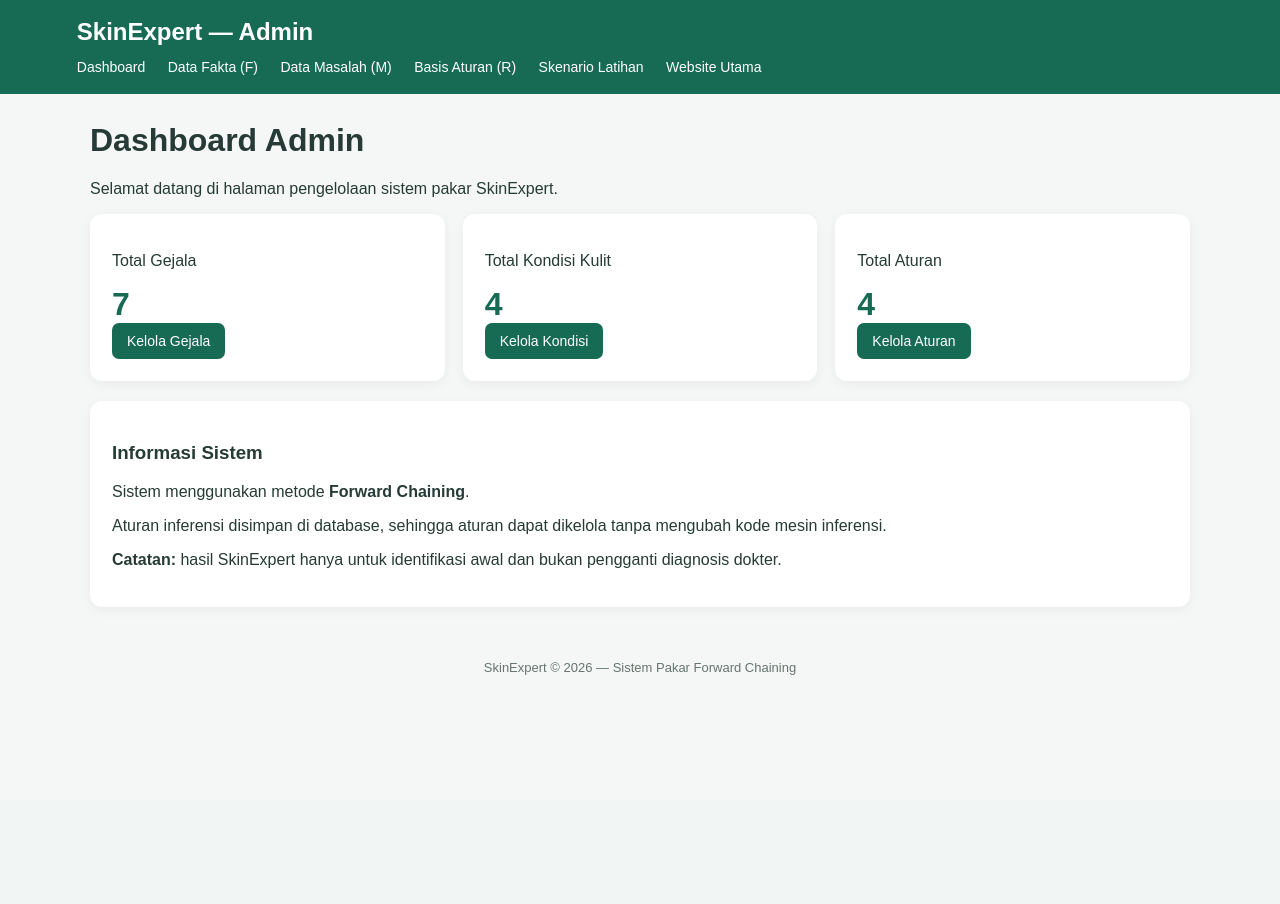
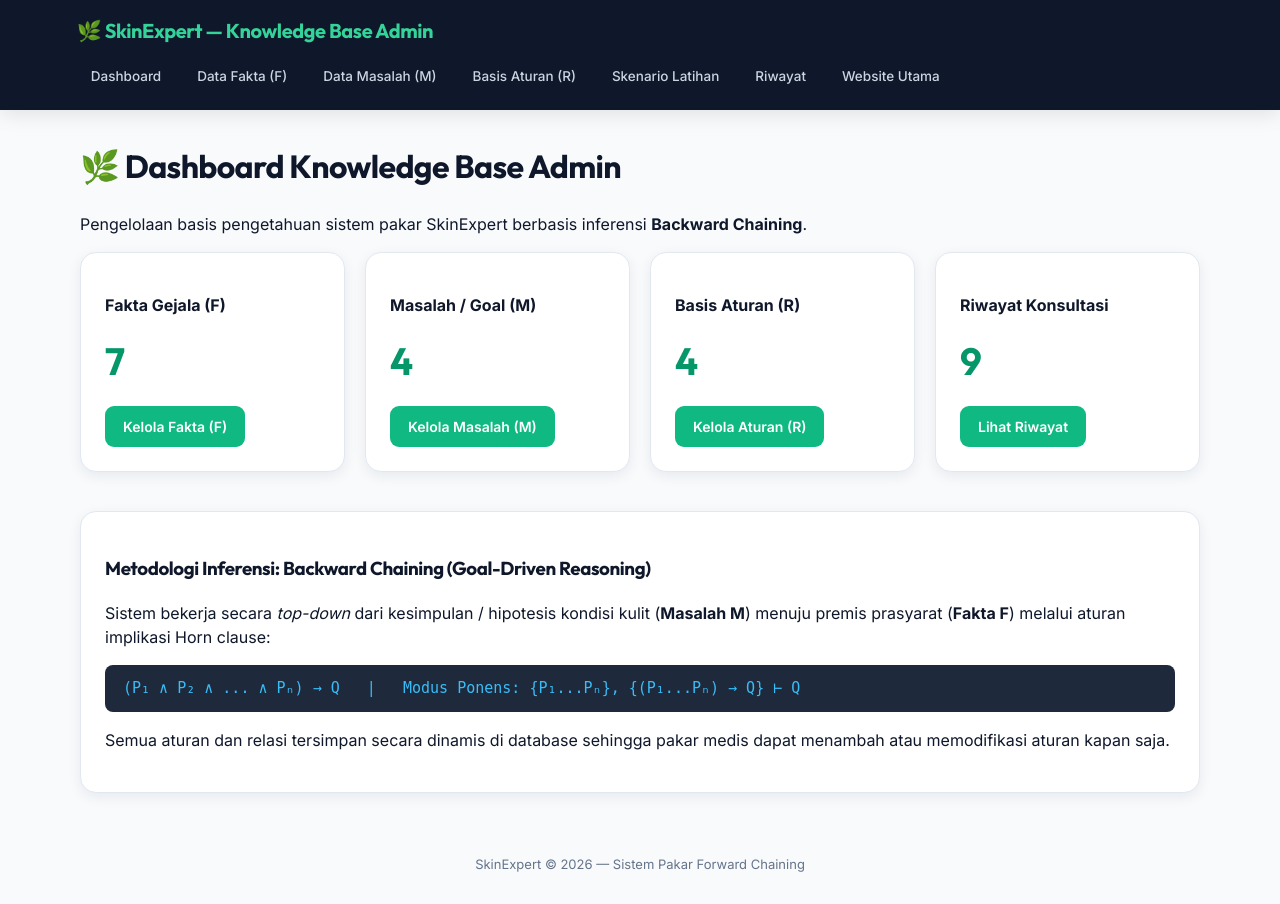
Before and after one commit to oziajayakan/skinexpert, a PHP site: page /admin/index.php in a window 1280 px wide. Before the commit the page ends 675 px from the top, so only its background shows below. Run offline with PHP 8.4, Linux system fonts and the light colour scheme; data comes from the database, SQL or seed files in the repository; both versions use the stored data as it was after the commit.

Commit message:
fix: resolve fatal error in konsultasi, eliminate database timeout, activate R01, modernize admin UI, and stabilize backward chaining engine

```diff
--- a/admin/aturan.php
+++ b/admin/aturan.php
@@ -168,11 +168,11 @@ if ($_SERVER["REQUEST_METHOD"] === "POST") {
                 } catch (Throwable $e) {
                     $conn->rollback();
 
-                    if ($e instanceof mysqli_sql_exception &&
-                        $e->getCode() == 1062) {
+                    $isUnique = ($e->getCode() == 1062) || (stripos($e->getMessage(), 'UNIQUE') !== false);
+                    if ($isUnique) {
                         $pesan = "Kode aturan sudah digunakan.";
                     } else {
-                        $pesan = "Aturan gagal disimpan. Periksa data lalu coba lagi.";
+                        $pesan = "Aturan gagal disimpan. Periksa data lalu coba lagi: " . $e->getMessage();
                     }
                     $jenisPesan = "pesan error";
                 }
--- a/admin/gejala.php
+++ b/admin/gejala.php
@@ -1,4 +1,5 @@
 <?php
+session_start();
 require_once __DIR__ . "/../config/database.php";
 
 $pesan = "";
@@ -39,8 +40,9 @@ if ($_SERVER["REQUEST_METHOD"] === "POST") {
 
                 header("Location: gejala.php?status=sukses");
                 exit;
-            } catch (mysqli_sql_exception $e) {
-                $pesan = $e->getCode() == 1062
+            } catch (Throwable $e) {
+                $isUnique = ($e->getCode() == 1062) || (stripos($e->getMessage(), 'UNIQUE') !== false);
+                $pesan = $isUnique
                     ? "Kode gejala sudah digunakan. Gunakan kode lain."
                     : "Data gagal disimpan. Periksa kembali data yang dimasukkan.";
                 $jenisPesan = "pesan error";
--- a/admin/header.php
+++ b/admin/header.php
@@ -8,105 +8,208 @@ if (!isset($judulHalaman)) {
 <head>
     <meta charset="UTF-8">
     <meta name="viewport" content="width=device-width, initial-scale=1.0">
-    <title><?= htmlspecialchars($judulHalaman) ?> | SkinExpert</title>
+    <title><?= htmlspecialchars($judulHalaman) ?> | SkinExpert Admin</title>
+    <link rel="preconnect" href="https://fonts.googleapis.com">
+    <link rel="preconnect" href="https://fonts.gstatic.com" crossorigin>
+    <link href="https://fonts.googleapis.com/css2?family=Inter:wght@400;500;600;700&family=Outfit:wght@500;600;700;800&display=swap" rel="stylesheet">
     <style>
+        :root {
+            --primary: #10b981;
+            --primary-dark: #059669;
+            --primary-light: #ecfdf5;
+            --text-main: #0f172a;
+            --text-muted: #64748b;
+            --bg-body: #f8fafc;
+            --card-bg: #ffffff;
+            --border: #e2e8f0;
+            --radius-md: 12px;
+            --radius-lg: 16px;
+            --shadow-sm: 0 1px 3px rgba(0,0,0,0.05);
+            --shadow-md: 0 4px 14px rgba(15,23,42,0.07);
+        }
         * { box-sizing: border-box; }
         body {
             margin: 0;
-            font-family: Arial, sans-serif;
-            background: #f4f7f6;
-            color: #263b35;
+            font-family: 'Inter', -apple-system, BlinkMacSystemFont, sans-serif;
+            background: var(--bg-body);
+            color: var(--text-main);
+            line-height: 1.5;
+        }
+        h1, h2, h3, h4, h5, h6 {
+            font-family: 'Outfit', sans-serif;
+            color: var(--text-main);
+            letter-spacing: -0.02em;
         }
         .navbar {
-            background: #176b55;
+            background: #0f172a;
             color: white;
-            padding: 18px 6%;
+            padding: 16px 6%;
+            display: flex;
+            align-items: center;
+            justify-content: space-between;
+            flex-wrap: wrap;
+            gap: 12px;
+            box-shadow: 0 4px 20px rgba(0,0,0,0.1);
         }
-        .navbar h2 { margin: 0 0 12px; }
+        .navbar h2 {
+            margin: 0;
+            font-size: 1.25rem;
+            color: #34d399;
+            display: flex;
+            align-items: center;
+            gap: 8px;
+        }
+        .navbar nav {
+            display: flex;
+            flex-wrap: wrap;
+            gap: 8px;
+            align-items: center;
+        }
         .navbar a {
+            color: #cbd5e1;
+            text-decoration: none;
+            padding: 8px 14px;
+            border-radius: 8px;
+            font-size: 13.5px;
+            font-weight: 500;
+            transition: all 0.2s ease;
+        }
+        .navbar a:hover {
             color: white;
-            text-decoration: none;
-            margin-right: 18px;
-            font-size: 14px;
+            background: rgba(255,255,255,0.08);
+        }
+        .navbar a.active {
+            background: rgba(16,185,129,0.15);
+            color: #34d399;
         }
         .container {
             width: 92%;
-            max-width: 1100px;
-            margin: 28px auto;
+            max-width: 1120px;
+            margin: 32px auto;
         }
         .card {
-            background: white;
-            padding: 22px;
-            border-radius: 12px;
-            box-shadow: 0 3px 12px #0000000d;
-            margin-bottom: 20px;
+            background: var(--card-bg);
+            padding: 24px;
+            border-radius: var(--radius-lg);
+            box-shadow: var(--shadow-md);
+            border: 1px solid var(--border);
+            margin-bottom: 24px;
         }
         .grid {
             display: grid;
-            grid-template-columns: repeat(auto-fit, minmax(200px, 1fr));
-            gap: 18px;
+            grid-template-columns: repeat(auto-fit, minmax(220px, 1fr));
+            gap: 20px;
         }
-        .angka { font-size: 32px; font-weight: bold; color: #176b55; }
-        label { display: block; margin: 12px 0 6px; }
+        .angka {
+            font-family: 'Outfit', sans-serif;
+            font-size: 38px;
+            font-weight: 700;
+            color: var(--primary-dark);
+            margin: 8px 0 16px;
+        }
+        label {
+            display: block;
+            margin: 14px 0 6px;
+            font-weight: 600;
+            font-size: 14px;
+            color: #334155;
+        }
         input[type=text], textarea, select {
             width: 100%;
-            padding: 11px;
-            border: 1px solid #ccd7d2;
-            border-radius: 7px;
+            padding: 11px 14px;
+            border: 1.5px solid var(--border);
+            border-radius: 9px;
             font: inherit;
+            background: #ffffff;
+            color: #1e293b;
+            transition: border-color 0.2s;
+        }
+        input[type=text]:focus, textarea:focus, select:focus {
+            outline: none;
+            border-color: var(--primary);
+            box-shadow: 0 0 0 3px rgba(16,185,129,0.15);
         }
         textarea { min-height: 90px; resize: vertical; }
         button, .btn {
-            display: inline-block;
-            padding: 10px 15px;
+            display: inline-flex;
+            align-items: center;
+            gap: 6px;
+            padding: 10px 18px;
             border: 0;
-            border-radius: 7px;
-            background: #176b55;
+            border-radius: 9px;
+            background: var(--primary);
             color: white;
             text-decoration: none;
             cursor: pointer;
             font-size: 14px;
+            font-weight: 600;
+            transition: all 0.2s;
+        }
+        button:hover, .btn:hover {
+            background: var(--primary-dark);
+            transform: translateY(-1px);
         }
         .btn-secondary { background: #64748b; }
-        .btn-danger { background: #b42318; }
-        .btn-warning { background: #b7791f; }
-        .table-wrap { overflow-x: auto; }
+        .btn-secondary:hover { background: #475569; }
+        .btn-danger { background: #ef4444; }
+        .btn-danger:hover { background: #dc2626; }
+        .btn-warning { background: #f59e0b; }
+        .btn-warning:hover { background: #d97706; }
+        .table-wrap {
+            overflow-x: auto;
+            border-radius: 10px;
+            border: 1px solid var(--border);
+        }
         table { width: 100%; border-collapse: collapse; }
         th, td {
-            padding: 12px;
-            border-bottom: 1px solid #e4ebe7;
+            padding: 13px 16px;
+            border-bottom: 1px solid var(--border);
             text-align: left;
             vertical-align: top;
+            font-size: 14px;
         }
-        th { background: #edf5f1; }
+        th {
+            background: #f1f5f9;
+            font-weight: 600;
+            color: #475569;
+        }
+        tr:last-child td { border-bottom: none; }
         .pesan {
-            padding: 12px;
-            border-radius: 7px;
-            background: #e6f5ec;
-            margin-bottom: 16px;
+            padding: 14px 18px;
+            border-radius: 10px;
+            background: #ecfdf5;
+            color: #065f46;
+            border: 1px solid #a7f3d0;
+            margin-bottom: 20px;
+            font-weight: 500;
         }
-        .error { background: #fde8e7; color: #8c1d18; }
+        .error {
+            background: #fef2f2;
+            color: #991b1b;
+            border: 1px solid #fecaca;
+        }
         .footer {
             text-align: center;
-            padding: 25px;
-            color: #66756e;
+            padding: 30px;
+            color: var(--text-muted);
             font-size: 13px;
         }
-        @media (max-width: 600px) {
-            .navbar a { display: inline-block; margin: 8px 12px 0 0; }
-            .container { width: 94%; }
+        @media (max-width: 768px) {
+            .navbar { flex-direction: column; align-items: flex-start; }
+            .container { width: 95%; margin: 20px auto; }
         }
     </style>
 </head>
 <body>
 <header class="navbar">
-    <h2>SkinExpert — Admin</h2>
+    <h2>🌿 SkinExpert — Knowledge Base Admin</h2>
     <nav>
         <a href="index.php">Dashboard</a>
         <a href="gejala.php">Data Fakta (F)</a>
         <a href="kondisi.php">Data Masalah (M)</a>
         <a href="aturan.php">Basis Aturan (R)</a>
         <a href="../latihan.php">Skenario Latihan</a>
+        <a href="../riwayat.php">Riwayat</a>
         <a href="../index.php">Website Utama</a>
     </nav>
 </header>
--- a/admin/index.php
+++ b/admin/index.php
@@ -3,53 +3,63 @@ require_once __DIR__ . "/../config/database.php";
 
 function hitungData($conn, string $tabel): int
 {
-    // Nama tabel hanya diambil dari daftar tetap di bawah.
-    $daftarTabel = ["gejala", "kondisi_kulit", "rules"];
+    $daftarTabel = ["gejala", "kondisi_kulit", "rules", "pemeriksaan"];
 
     if (!in_array($tabel, $daftarTabel, true)) {
         return 0;
     }
 
     $result = $conn->query("SELECT COUNT(*) AS total FROM `$tabel`");
-    return (int) $result->fetch_assoc()["total"];
+    return $result ? (int) $result->fetch_assoc()["total"] : 0;
 }
 
 $totalGejala = hitungData($conn, "gejala");
 $totalKondisi = hitungData($conn, "kondisi_kulit");
 $totalAturan = hitungData($conn, "rules");
+$totalPemeriksaan = hitungData($conn, "pemeriksaan");
 
 $judulHalaman = "Dashboard";
 require __DIR__ . "/header.php";
 ?>
 
-<h1>Dashboard Admin</h1>
-<p>Selamat datang di halaman pengelolaan sistem pakar SkinExpert.</p>
+<h1>🌿 Dashboard Knowledge Base Admin</h1>
+<p>Pengelolaan basis pengetahuan sistem pakar SkinExpert berbasis inferensi <strong>Backward Chaining</strong>.</p>
 
 <div class="grid">
     <section class="card">
-        <p>Total Gejala</p>
+        <p><strong>Fakta Gejala (F)</strong></p>
         <div class="angka"><?= $totalGejala ?></div>
-        <a class="btn" href="gejala.php">Kelola Gejala</a>
+        <a class="btn" href="gejala.php">Kelola Fakta (F)</a>
     </section>
 
     <section class="card">
-        <p>Total Kondisi Kulit</p>
+        <p><strong>Masalah / Goal (M)</strong></p>
         <div class="angka"><?= $totalKondisi ?></div>
-        <a class="btn" href="kondisi.php">Kelola Kondisi</a>
+        <a class="btn" href="kondisi.php">Kelola Masalah (M)</a>
     </section>
 
     <section class="card">
-        <p>Total Aturan</p>
+        <p><strong>Basis Aturan (R)</strong></p>
         <div class="angka"><?= $totalAturan ?></div>
-        <a class="btn" href="aturan.php">Kelola Aturan</a>
+        <a class="btn" href="aturan.php">Kelola Aturan (R)</a>
+    </section>
+
+    <section class="card">
+        <p><strong>Riwayat Konsultasi</strong></p>
+        <div class="angka"><?= $totalPemeriksaan ?></div>
+        <a class="btn" href="../riwayat.php">Lihat Riwayat</a>
     </section>
 </div>
 
-<section class="card">
-    <h3>Informasi Sistem</h3>
-    <p>Sistem menggunakan metode <strong>Forward Chaining</strong>.</p>
-    <p>Aturan inferensi disimpan di database, sehingga aturan dapat dikelola tanpa mengubah kode mesin inferensi.</p>
-    <p><strong>Catatan:</strong> hasil SkinExpert hanya untuk identifikasi awal dan bukan pengganti diagnosis dokter.</p>
+<section class="card" style="margin-top: 15px;">
+    <h3>Metodologi Inferensi: Backward Chaining (Goal-Driven Reasoning)</h3>
+    <p>
+        Sistem bekerja secara <em>top-down</em> dari kesimpulan / hipotesis kondisi kulit (<strong>Masalah M</strong>) menuju premis prasyarat (<strong>Fakta F</strong>) melalui aturan implikasi Horn clause:
+    </p>
+    <div style="background: #1e293b; color: #38bdf8; padding: 12px 18px; border-radius: 8px; font-family: monospace; font-size: 15px; margin: 12px 0;">
+        (P₁ ∧ P₂ ∧ ... ∧ Pₙ) → Q &nbsp;&nbsp;|&nbsp;&nbsp; Modus Ponens: {P₁...Pₙ}, {(P₁...Pₙ) → Q} ⊢ Q
+    </div>
+    <p>Semua aturan dan relasi tersimpan secara dinamis di database sehingga pakar medis dapat menambah atau memodifikasi aturan kapan saja.</p>
 </section>
 
 <?php require __DIR__ . "/footer.php"; ?>
--- a/admin/kondisi.php
+++ b/admin/kondisi.php
@@ -59,8 +59,9 @@ if ($_SERVER["REQUEST_METHOD"] === "POST") {
 
                 header("Location: kondisi.php?status=sukses");
                 exit;
-            } catch (mysqli_sql_exception $e) {
-                if ($e->getCode() == 1062) {
+            } catch (Throwable $e) {
+                $isUnique = ($e->getCode() == 1062) || (stripos($e->getMessage(), 'UNIQUE') !== false);
+                if ($isUnique) {
                     $pesan = "Kode kondisi sudah digunakan. Gunakan kode lain.";
                 } else {
                     $pesan = "Data gagal disimpan. Periksa kembali data.";
```
Also changed, not shown: config/database.php (+55 -9 lines), konsultasi.php (+8 -4 lines), proses/backward_chaining.php (+35 -13 lines), skinexpert.sqlite.
